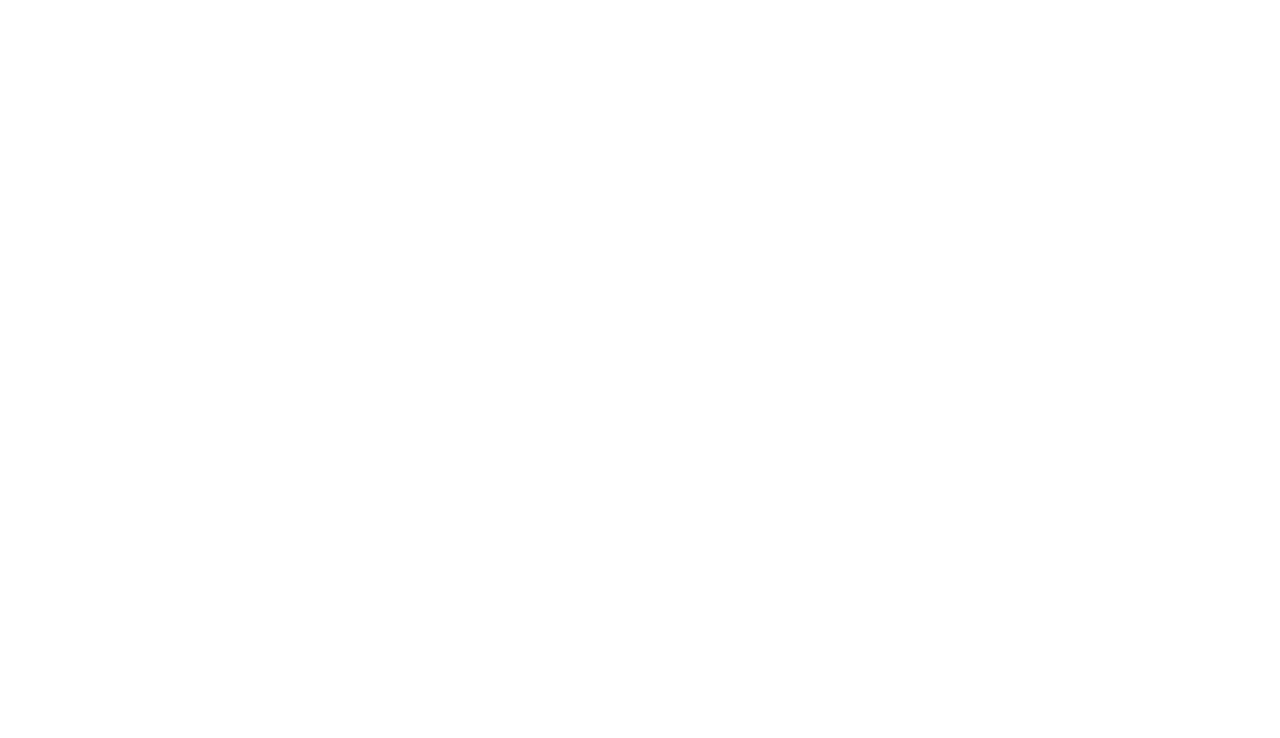
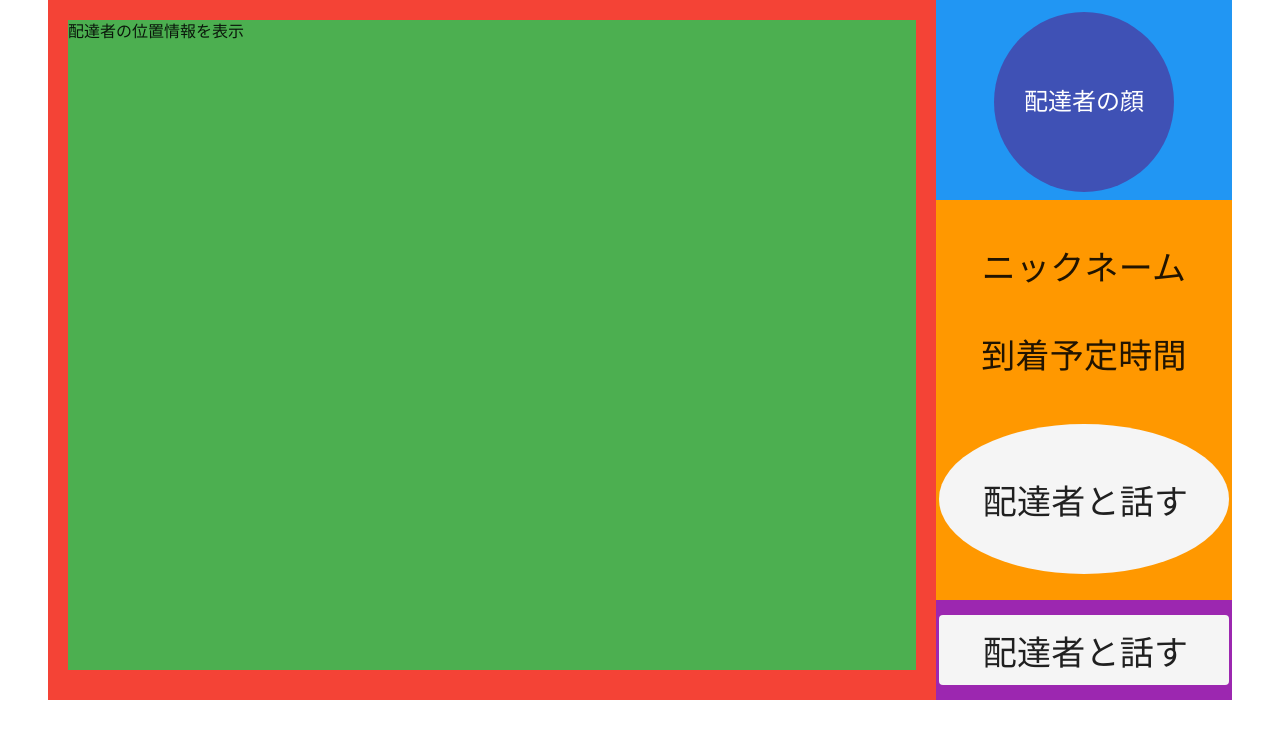
Before and after one commit to K-Fryxell/SmoLogi, a Vue app: page /contact in a window 1280 px wide. Shown: the top 738 px of the page. Built offline with nearby package versions, Linux system fonts and the light colour scheme.

Commit message:
katayama_contact

```diff
--- a/src/router/index.js
+++ b/src/router/index.js
@@ -49,6 +49,12 @@ const routes = [{
         name: 'partTop',
         component: () =>
             import ('../views/part/partTop')
+    },
+    {
+        path: '/contact',
+        name: 'Contact',
+        component: () =>
+            import('../views/contact/contact.vue')
     }
 ]
 const router = new VueRouter({
--- a/src/store/user/index.js
+++ b/src/store/user/index.js
@@ -56,14 +56,12 @@ export default ({
                             .then(function () {
                                 // 正常にデータ保存できた時の処理
                                 console.log('success')
+                                router.push('/user_mypage')
                             })
                         } else {
                             // User not logged in or has just logged out.
                         }
-                    });
-
-
-                    router.push('/user_mypage')
+                    })
                 })
                 // .catch(function(error) {
                 //     console.log('err');
--- /dev/null
+++ b/src/views/contact/contact.vue
@@ -0,0 +1,63 @@
+<template>
+    <v-layout>
+        <v-flex xs=12 sm=6 md=6 >
+            <v-row class="ma-0 pa-0 mx-12">
+                <v-col class="ma-0 pa-0">
+                    <v-row class="ma-0 pa-0">
+                        <v-col cols="9" class="ma-0 pa-0">
+                            <v-card class="red pa-5" elevation="0" height="700" tile>
+                                <v-card class="green" elevation="0" height="650" tile >
+                                    配達者の位置情報を表示
+                                </v-card>
+                            </v-card>
+                        </v-col>
+                        <v-col cols="3" class="ma-0 pa-0">
+                            <v-card class="blue pa-3" height="200" elevation="0" tile>
+                                <v-row class="ma-0 pa-0" justify="center">
+                                    <v-col class="ma-0 pa-0" cols="auto">
+                                        <v-avatar color="indigo" size="180" class="ma-0 pa-0">
+                                            <span class="white--text headline">配達者の顔</span>
+                                        </v-avatar>
+                                    </v-col>
+                                </v-row>
+                            </v-card>
+                            <v-card  class="orange display-1 py-12" height="400" elevation="0" tile>
+                                <v-row class="ma-0 pa-0" justify="center">
+                                    <v-col  class="ma-0 pa-0" cols="auto">
+                                        ニックネーム
+                                    </v-col>
+                                </v-row>
+                                <v-row class="ma-0 pa-0 my-12" justify="center">
+                                    <v-col  class="ma-0 pa-0" cols="auto">
+                                        到着予定時間
+                                    </v-col>
+                                </v-row>
+                                <v-row class="ma-0 pa-0" justify="center">
+                                    <v-col class="ma-0 pa-0" cols="auto">
+                                        <v-btn width="290" height="150" class="display-1" fab elevation="0">
+                                            配達者と話す
+                                        </v-btn>
+                                    </v-col>
+                                </v-row>
+                            </v-card>
+                            <v-card  class="purple" height="100" elevation="0" tile>
+                                <v-row class="ma-0 pa-0" justify="center" style="height:100px;" align="center">
+                                    <v-col class="ma-0 pa-0" cols="auto">
+                                        <v-btn width="290" height="70" class="display-1" elevation="0">
+                                            配達者と話す
+                                        </v-btn>
+                                    </v-col>
+                                </v-row>
+                            </v-card>
+                        </v-col>
+                    </v-row>
+                </v-col>
+            </v-row>
+        </v-flex>
+    </v-layout>
+</template>
+<script>
+export default {
+
+}
+</script>
```
